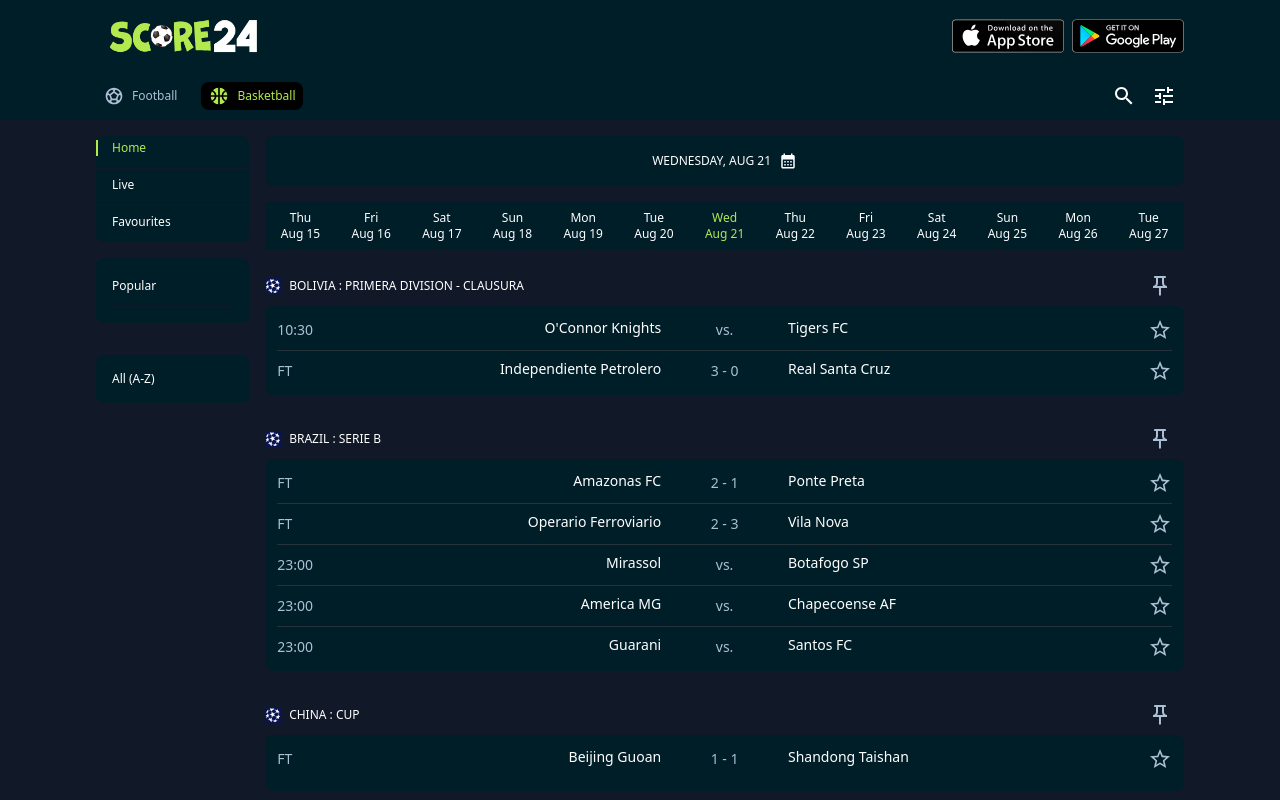
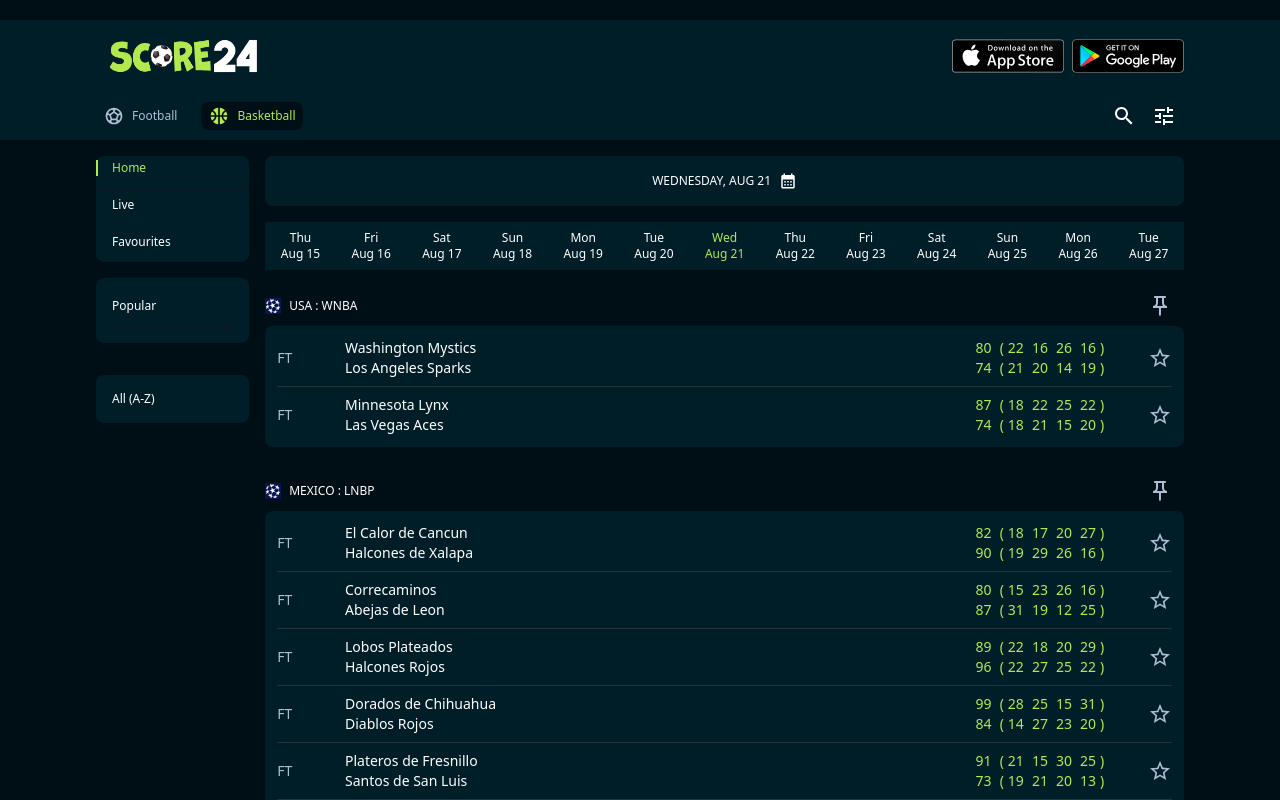
Before and after one commit to rilwanat/score24, a React (Create React App) app: page / in a window 1280 px wide. Both pictures are taken after a click on the element "Basketball". Shown: the top 800 px of the page. Built offline with nearby package versions, Linux system fonts and the light colour scheme.

Commit message:
update basketball

```diff
--- a/src/components/main/ComponentBasketball.jsx
+++ b/src/components/main/ComponentBasketball.jsx
@@ -1,139 +1,270 @@
-import React, { useState, useEffect, useRef } from 'react';
+import React, { useState } from 'react';
 import { useNavigate } from 'react-router-dom';
 
 import CalendarMonthIcon from '@mui/icons-material/CalendarMonth';
-
 import PushPinOutlinedIcon from '@mui/icons-material/PushPinOutlined';
 import StarBorderIcon from '@mui/icons-material/StarBorder';
 
 import competitionImage from '../../assets/svg/1x1.svg';
 
-
-export default function ComponentBasketball({  }) {
+export default function ComponentBasketball() {
   const navigate = useNavigate();
-
 
   const matchData = [
     {
-      time: "10:30",
-      homeTeam: "O'Connor Knights",
-      awayTeam: "Tigers FC",
-      matchType: "Result Only",
-      competition: "Bolivia : Primera Division - Clausura",
+      time: "FT",
+      homeTeam: "Washington Mystics",
+      awayTeam: "Los Angeles Sparks",
+      competition: "USA : WNBA",
       status: "FT",
-      homeScore: "3",
-      awayScore: "0",
+      scores: {
+        home: {
+          total: 80,
+          firstQuarter: 22,
+          secondQuarter: 16,
+          thirdQuarter: 26,
+          fourthQuarter: 16,
+        },
+        away: {
+          total: 74,
+          firstQuarter: 21,
+          secondQuarter: 20,
+          thirdQuarter: 14,
+          fourthQuarter: 19,
+        },
+      },
     },
     {
       time: "FT",
-      homeTeam: "Independiente Petrolero",
-      awayTeam: "Real Santa Cruz",
-      competition: "Bolivia : Primera Division - Clausura",
+      homeTeam: "Minnesota Lynx",
+      awayTeam: "Las Vegas Aces",
+      competition: "USA : WNBA",
       status: "FT",
-      homeScore: "3",
-      awayScore: "0",
+      scores: {
+        home: {
+          total: 87,
+          firstQuarter: 18,
+          secondQuarter: 22,
+          thirdQuarter: 25,
+          fourthQuarter: 22,
+        },
+        away: {
+          total: 74,
+          firstQuarter: 18,
+          secondQuarter: 21,
+          thirdQuarter: 15,
+          fourthQuarter: 20,
+        },
+      },
     },
     {
       time: "FT",
-      homeTeam: "Amazonas FC",
-      awayTeam: "Ponte Preta",
-      competition: "Brazil : Serie B",
+      homeTeam: "El Calor de Cancun",
+      awayTeam: "Halcones de Xalapa",
+      competition: "Mexico : LNBP",
       status: "FT",
-      homeScore: "2",
-      awayScore: "1",
+      scores: {
+        home: {
+          total: 82,
+          firstQuarter: 18,
+          secondQuarter: 17,
+          thirdQuarter: 20,
+          fourthQuarter: 27,
+        },
+        away: {
+          total: 90,
+          firstQuarter: 19,
+          secondQuarter: 29,
+          thirdQuarter: 26,
+          fourthQuarter: 16,
+        },
+      },
     },
     {
       time: "FT",
-      homeTeam: "Operario Ferroviario",
-      awayTeam: "Vila Nova",
-      competition: "Brazil : Serie B",
+      homeTeam: "Correcaminos",
+      awayTeam: "Abejas de Leon",
+      competition: "Mexico : LNBP",
       status: "FT",
-      homeScore: "2",
-      awayScore: "3",
+      scores: {
+        home: {
+          total: 80,
+          firstQuarter: 15,
+          secondQuarter: 23,
+          thirdQuarter: 26,
+          fourthQuarter: 16,
         },
-    {
-      time: "23:00",
-      homeTeam: "Mirassol",
-      awayTeam: "Botafogo SP",
-      competition: "Brazil : Serie B",
-      status: "Upcoming",
-      homeScore: null,
-      awayScore: null,
+        away: {
+          total: 87,
+          firstQuarter: 31,
+          secondQuarter: 19,
+          thirdQuarter: 12,
+          fourthQuarter: 25,
         },
-    {
-      time: "23:00",
-      homeTeam: "America MG",
-      awayTeam: "Chapecoense AF",
-      competition: "Brazil : Serie B",
-      status: "Upcoming",
-      homeScore: null,
-      awayScore: null,
       },
-    {
-      time: "23:00",
-      homeTeam: "Guarani",
-      awayTeam: "Santos FC",
-      competition: "Brazil : Serie B",
-      status: "Upcoming",
-      homeScore: null,
-      awayScore: null,
     },
     {
       time: "FT",
-      homeTeam: "Beijing Guoan",
-      awayTeam: "Shandong Taishan",
-      competition: "China : Cup",
+      homeTeam: "Lobos Plateados",
+      awayTeam: "Halcones Rojos",
+      competition: "Mexico : LNBP",
       status: "FT",
-      homeScore: "1",
-      awayScore: "1",
+      scores: {
+        home: {
+          total: 89,
+          firstQuarter: 22,
+          secondQuarter: 18,
+          thirdQuarter: 20,
+          fourthQuarter: 29,
+        },
+        away: {
+          total: 96,
+          firstQuarter: 22,
+          secondQuarter: 27,
+          thirdQuarter: 25,
+          fourthQuarter: 22,
+        },
+      },
     },
     {
-      time: "15:00",
-      homeTeam: "FC Porto",
-      awayTeam: "Sporting CP",
-      competition: "Portugal : Primeira Liga",
+      time: "FT",
+      homeTeam: "Dorados de Chihuahua",
+      awayTeam: "Diablos Rojos",
+      competition: "Mexico : LNBP",
       status: "FT",
-      homeScore: "1",
-      awayScore: "1",
+      scores: {
+        home: {
+          total: 99,
+          firstQuarter: 28,
+          secondQuarter: 25,
+          thirdQuarter: 15,
+          fourthQuarter: 31,
+        },
+        away: {
+          total: 84,
+          firstQuarter: 14,
+          secondQuarter: 27,
+          thirdQuarter: 23,
+          fourthQuarter: 20,
+        },
+      },
     },
     {
-      time: "20:00",
-      homeTeam: "Napoli",
-      awayTeam: "AC Milan",
-      competition: "Italy : Serie A",
-      status: "Upcoming",
-      homeScore: null,
-      awayScore: null,
+      time: "FT",
+      homeTeam: "Plateros de Fresnillo",
+      awayTeam: "Santos de San Luis",
+      competition: "Mexico : LNBP",
+      status: "FT",
+      scores: {
+        home: {
+          total: 91,
+          firstQuarter: 21,
+          secondQuarter: 15,
+          thirdQuarter: 30,
+          fourthQuarter: 25,
+        },
+        away: {
+          total: 73,
+          firstQuarter: 19,
+          secondQuarter: 21,
+          thirdQuarter: 20,
+          fourthQuarter: 13,
+        },
+      },
     },
     {
-      time: "18:30",
-      homeTeam: "Paris Saint-Germain",
-      awayTeam: "Marseille",
-      competition: "France : Ligue 1",
+      time: "FT",
+      homeTeam: "Freseros",
+      awayTeam: "Soles de Mexicali",
+      competition: "Mexico : LNBP",
       status: "FT",
-      homeScore: "2",
-      awayScore: "0",
+      scores: {
+        home: {
+          total: 94,
+          firstQuarter: 24,
+          secondQuarter: 32,
+          thirdQuarter: 16,
+          fourthQuarter: 22,
+        },
+        away: {
+          total: 83,
+          firstQuarter: 24,
+          secondQuarter: 21,
+          thirdQuarter: 17,
+          fourthQuarter: 21,
+        },
+      },
     },
     {
-      time: "21:00",
-      homeTeam: "Real Madrid",
-      awayTeam: "Atletico Madrid",
-      competition: "Spain : LaLiga",
-      status: "Upcoming",
-      homeScore: null,
-      awayScore: null,
+      time: "FT",
+      homeTeam: "Mineros de Zacatecas",
+      awayTeam: "Fuerza Regia de Monterrey",
+      competition: "Mexico : LNBP",
+      status: "FT",
+      scores: {
+        home: {
+          total: 88,
+          firstQuarter: 24,
+          secondQuarter: 18,
+          thirdQuarter: 26,
+          fourthQuarter: 20,
+        },
+        away: {
+          total: 66,
+          firstQuarter: 18,
+          secondQuarter: 18,
+          thirdQuarter: 10,
+          fourthQuarter: 20,
+        },
+      },
     },
     {
-      time: "16:00",
-      homeTeam: "Ajax",
-      awayTeam: "Feyenoord",
-      competition: "Netherlands : Eredivisie",
+      time: "FT",
+      homeTeam: "Panteras de Aguascalientes",
+      awayTeam: "Astros de Jalisco",
+      competition: "Mexico : LNBP",
       status: "FT",
-      homeScore: "2",
-      awayScore: "2",
+      scores: {
+        home: {
+          total: 86,
+          firstQuarter: 14,
+          secondQuarter: 22,
+          thirdQuarter: 20,
+          fourthQuarter: 30,
+        },
+        away: {
+          total: 81,
+          firstQuarter: 27,
+          secondQuarter: 28,
+          thirdQuarter: 13,
+          fourthQuarter: 13,
+        },
+      },
+    },
+    {
+      time: "11:00",
+      homeTeam: "Rain or Shine Elasto Painters",
+      awayTeam: "Barangay Ginebra San Miguel",
+      competition: "Philippines : Governors Cup Grp. B",
+      status: "Upcoming",
+      scores: {
+        home: {
+          total: null,
+          firstQuarter: null,
+          secondQuarter: null,
+          thirdQuarter: null,
+          fourthQuarter: null,
+        },
+        away: {
+          total: null,
+          firstQuarter: null,
+          secondQuarter: null,
+          thirdQuarter: null,
+          fourthQuarter: null,
+        },
+      },
     },
   ];
-
 
   const matchesGroupedByCompetition = matchData.reduce((acc, match) => {
     if (!acc[match.competition]) {
@@ -143,66 +274,82 @@
     return acc;
   }, {});
 
-
   const [currentPageName, setCurrentPageName] = useState("Home");
-
 
   return (
     <>
       <div className="space-y-4">
         {Object.keys(matchesGroupedByCompetition).map((competition) => (
-                <div key={competition} className=" w-full py-2 my-4">
+          <div key={competition} className="w-full py-2 my-4">
             <div className='flex justify-between'>
               <div className='flex items-center w-full'>
                 <img src={competitionImage} alt="Competition Image" className="mr-2 w-4" />
                 <p className="text-xs text-white">{competition.toUpperCase()}</p>
               </div>
-                    <div className='flex justify-end  mx-3' style={{ width: '60px' }}>
-                      <PushPinOutlinedIcon className="cursor-pointer text-scMenuText" style={{  }}/>
+              <div className='flex justify-end mx-3' style={{ width: '60px' }}>
+                <PushPinOutlinedIcon className="cursor-pointer text-scMenuText hover:text-scGreen" />
+              </div>
             </div>
 
-                    </div>
-                    <div className="space-y-2 mt-2
-                    bg-scBackground rounded-lg p-3
-                    ">
+            <div className="space-y-2 mt-2 bg-scBackground rounded-lg p-3">
               {matchesGroupedByCompetition[competition].map((match, index) => (
-                        <div key={index} className="text-scMenuText mb-2 ">
-                          <div className='flex '>
-                            <p  className="flex items-center justify-start " style={{ width: '60px' }}>{match.time}</p>
-
-                            <div className='md:flex w-full justify-center mx-4 hidden'>
-                              <div className='flex w-4/12 md:w-5/12 justify-end'><p className='text-white text-right'>{match.homeTeam}</p></div>
-                              <div className='flex w-5/12 md:w-2/12 justify-center items-center'>
-                                <p className='mx-8 text-center'>{match.time == 'FT' ? match.homeScore : ''} {match.time != 'FT' ? 'vs.' : '-'} {match.time == 'FT' ? match.awayScore : ''}</p>
-                              </div>
-                              <div className='flex w-4/12 md:w-5/12 justify-start'><p className='text-white  text-left'>{match.awayTeam}</p></div>
-                            </div>
-
-                            <div className='md:hidden flex flex-col w-full px-2 mx-2 '>
+                <div key={index} className="text-scMenuText cursor-pointer">
+                  <div className='flex'>
+                    <p className="flex items-center justify-start" style={{ width: '60px' }}>{match.time}</p>
+                    <div className='flex flex-col w-full px-2 mx-2'>
                       <div className='flex w-full justify-between'>
                         <p className='text-white'>{match.homeTeam}</p>
-                                <p className='text-center'>{match.time == 'FT' ? match.homeScore : ''}</p>
+
+                        {/* <p className='text-center text-scGreen'>{match.time === 'FT' ? match.homeScore : ''}</p> */}
+                        <div className='flex text-center text-scGreen'>
+                          {match.status === 'FT' && (
+                            <>
+                              <p className='mr-2'>{match.scores.home.total}</p>
+                              <p>(</p>
+                              <p className='mx-1'>{match.scores.home.firstQuarter}</p>
+                              <p className='mx-1'>{match.scores.home.secondQuarter}</p>
+                              <p className='mx-1'>{match.scores.home.thirdQuarter}</p>
+                              <p className='mx-1'>{match.scores.home.fourthQuarter}</p>
+                              <p>)</p>
+
+                            </>
+                          )}
+                        </div>
                       </div>
                       <div className='flex w-full justify-between'>
                         <p className='text-white'>{match.awayTeam}</p>
-                                <p className='text-center'>{match.time == 'FT' ? match.awayScore : ''}</p>
+
+                        {/* <p className='text-center text-scGreen'>{match.time === 'FT' ? match.awayScore : ''}</p> */}
+                        <div className='flex text-center text-scGreen'>
+                          {match.status === 'FT' && (
+                            <>
+                              <p className='mr-2'>{match.scores.away.total}</p>
+                              <p>(</p>
+                              <p className='mx-1'>{match.scores.away.firstQuarter}</p>
+                              <p className='mx-1'>{match.scores.away.secondQuarter}</p>
+                              <p className='mx-1'>{match.scores.away.thirdQuarter}</p>
+                              <p className='mx-1'>{match.scores.away.fourthQuarter}</p>
+                              <p>)</p>
+
+                            </>
+                          )}
                         </div>
-
                       </div>
-
-                            <p  className="cursor-pointer flex  items-center justify-end  " style={{ width: '60px' }}><StarBorderIcon /> </p>
                     </div>
-
-                          {/* Conditionally render the <hr /> if it's not the last item */}
+                    <p className="cursor-pointer flex items-center justify-end" style={{ width: '60px' }}>
+                      <StarBorderIcon className='hover:text-scGreen' />
+                    </p>
+                  </div>
                   {index !== matchesGroupedByCompetition[competition].length - 1 && (
                     <hr className="border-1 border-scHr mt-2" />
                   )}
                 </div>
               ))}
             </div>
+
+
           </div>
         ))}
-
       </div>
     </>
   );
--- a/src/components/main/MainContent.jsx
+++ b/src/components/main/MainContent.jsx
@@ -205,7 +205,7 @@
 
 
   return (
-    <div className='bg-gray-900 scDarkBackground
+    <div className='bg-scDarkerBackground
     px-4 md:px-4 lg:px-16 xl:px-24 2xl:px-80 py-4
     flex flex-col md:flex-row '>
 
--- /dev/null
+++ b/src/components/main/MarqueeText.jsx
@@ -0,0 +1,14 @@
+import React from "react";
+import "./cssFx/MarqueeText.css"; // Import the CSS for animations
+
+const MarqueeText = ({ text }) => {
+  return (
+    <div className="scroll-container px-8 md:px-4 lg:px-16 xl:px-24 2xl:px-80 flex items-center bg-scDarkerBackground text-white">
+      <div className="scroll-text">
+        {text}
+      </div>
+    </div>
+  );
+};
+
+export default MarqueeText;
--- /dev/null
+++ b/src/components/main/cssFx/MarqueeText.css
@@ -0,0 +1,41 @@
+.scroll-container {
+    overflow: hidden;
+    white-space: nowrap;
+    position: relative;
+    width: 100%;
+  }
+
+  .scroll-text-wrapper {
+    display: flex;
+    align-items: center;
+    width: 100%;
+  }
+
+  .scroll-text {
+    display: inline-block;
+    white-space: nowrap;
+    animation: scroll-left 15s linear infinite; /* Adjust the duration to control speed */
+  }
+
+  /* Ensure the animation covers the full width of the container */
+  @keyframes scroll-left {
+    from {
+      transform: translateX(125%); /* Start fully off-screen to the right */
+    }
+    to {
+      transform: translateX(-125%); /* Move completely off-screen to the left */
+    }
+  }
+
+  /* Adjustments for different screen sizes */
+  @media (max-width: 640px) { /* Mobile screens */
+    .scroll-text {
+      animation: scroll-left 60s linear infinite; /* Faster animation for smaller screens */
+    }
+  }
+
+  @media (min-width: 1280px) { /* Extra-large screens */
+    .scroll-text {
+      animation: scroll-left 60s linear infinite; /* Slower animation for larger screens */
+    }
+  }
--- a/src/components/main/navbar/Header.jsx
+++ b/src/components/main/navbar/Header.jsx
@@ -3,6 +3,9 @@
 
 import HeaderHead from './HeaderHead';
 import MobileNavbar from './MobileNavbar';
+
+import MarqueeTextContainer from "./MarqueeTextContainer";
+
 
 export default function Header({ setCategory, currentCategory }) {
   const navigate = useNavigate();
@@ -21,6 +24,7 @@
 
   return (
     <div>
+      <MarqueeTextContainer />
       <div>
         {isMobile ? <MobileNavbar setCategory={setCategory} currentCategory={currentCategory}/> : <div></div>}
       </div>
--- a/src/components/main/navbar/HeaderHead.jsx
+++ b/src/components/main/navbar/HeaderHead.jsx
@@ -27,6 +27,8 @@
 
   return (
     <>
+
+
       <div className='px-8 md:px-4 lg:px-16 xl:px-24 2xl:px-80 py-4 flex flex-col md:flex-row justify-between items-center'>
         <div className="flex items-center">
           <img
@@ -51,9 +53,9 @@
 
       <div className='px-8 md:px-4 lg:px-16 xl:px-24 2xl:px-80 py-1 flex flex-col md:flex-row items-center justify-between'>
         <div className='flex'>
-          <div className={`flex mr-4 cursor-pointer items-center px-2 py-1 ${currentCategory === 'Football' ? 'rounded-lg bg-black ' : ''}`} onClick={() => setCategory("Football")}><SportsSoccerIcon className='mr-2' style={{ width: '20px', height: '20px', color: currentCategory === 'Football' ? '#B3E94E' : '#ACBFD5' }}/> <p className={`text-xs ${currentCategory === 'Football' ? 'text-scGreen' : 'text-scMenuText'}`}>Football</p></div>
+          <div className={`flex mr-4 cursor-pointer items-center px-2 py-1 ${currentCategory === 'Football' ? 'rounded-lg bg-scDarkerBackground ' : ''}`} onClick={() => setCategory("Football")}><SportsSoccerIcon className='mr-2' style={{ width: '20px', height: '20px', color: currentCategory === 'Football' ? '#B3E94E' : '#ACBFD5' }}/> <p className={`text-xs ${currentCategory === 'Football' ? 'text-scGreen' : 'text-scMenuText'}`}>Football</p></div>
           {/* <div className='flex mr-4 cursor-pointer items-center' onClick={setCategory("Tennis")}><SportsTennisIcon className='mr-2' style={{ width: '20px', height: '20px', color: '#ACBFD5' }}/> <p className='text-xs text-scMenuText'>Tennis</p></div> */}
-          <div className={`flex mr-4 cursor-pointer items-center  px-2 py-1 ${currentCategory === 'Basketball' ? 'rounded-lg bg-black ' : ''}`} onClick={() => setCategory("Basketball")}><SportsBasketballIcon className='mr-2' style={{ width: '20px', height: '20px', color: currentCategory === 'Basketball' ? '#B3E94E' : '#ACBFD5' }}/> <p className={`text-xs ${currentCategory === 'Basketball' ? 'text-scGreen' : 'text-scMenuText'}`}>Basketball</p></div>
+          <div className={`flex mr-4 cursor-pointer items-center  px-2 py-1 ${currentCategory === 'Basketball' ? 'rounded-lg bg-scDarkerBackground ' : ''}`} onClick={() => setCategory("Basketball")}><SportsBasketballIcon className='mr-2' style={{ width: '20px', height: '20px', color: currentCategory === 'Basketball' ? '#B3E94E' : '#ACBFD5' }}/> <p className={`text-xs ${currentCategory === 'Basketball' ? 'text-scGreen' : 'text-scMenuText'}`}>Basketball</p></div>
           {/* <div className='flex mr-4 cursor-pointer items-center' onClick={setCategory("Hockey")}><SportsHockeyIcon className='mr-2' style={{ width: '20px', height: '20px', color: '#ACBFD5' }}/> <p className='text-xs text-scMenuText'>Hockey</p></div> */}
           {/* <div className='flex mr-4 cursor-pointer items-center' onClick={setCategory("Rugby")}><SportsRugbyIcon className='mr-2' style={{ width: '20px', height: '20px', color: '#ACBFD5' }}/> <p className='text-xs text-scMenuText'>Rugby</p></div> */}
           {/* <div className='flex mr-4 cursor-pointer items-center' onClick={setCategory("Cricket")}><SportsCricketIcon  className='mr-2' style={{ width: '20px', height: '20px', color: '#ACBFD5' }}/> <p className='text-xs text-scMenuText'>Cricket</p></div> */}
--- /dev/null
+++ b/src/components/main/navbar/MarqueeTextContainer.jsx
@@ -0,0 +1,34 @@
+import React, { useEffect, useState } from "react";
+import "../cssFx/MarqueeText.css"; // Import the CSS for animations
+
+const MarqueeTextContainer = () => {
+    const sampleTexts = [
+        "Welcome to Score24!",
+        "Live Scores & Updates 24/7!",
+        "Catch all the latest game highlights!",
+        "Exclusive deals on sports gear!",
+        "Upcoming matches: Check our schedule!",
+        "Get real-time notifications for your favorite teams!"
+      ];
+
+
+  const [text, setText] = useState("");
+
+  useEffect(() => {
+    // Concatenate the texts with a separator
+    const concatenatedText = sampleTexts.join("\u00A0\u00A0\u00A0 • \u00A0\u00A0\u00A0");
+    setText(concatenatedText);
+  }, []);
+
+  return (
+    <div className="scroll-container px-8 md:px-4 lg:px-16 xl:px-24 2xl:px-80 flex items-center bg-scDarkerBackground text-white">
+      <div className="scroll-text-wrapper">
+        <div className="scroll-text ">
+          {text}
+        </div>
+      </div>
+    </div>
+  );
+};
+
+export default MarqueeTextContainer;
--- a/tailwind.config.js
+++ b/tailwind.config.js
@@ -7,6 +7,7 @@
     extend: {
       colors: {
         scBackground: '#001E28',
+        scDarkerBackground: '#000F16',
         scMenuText: '#ACBFD5',
         scHr: '#26313A',
         scGreen: '#B3E94E',
```
Also changed, not shown: src/components/main/navbar/MobileNavbar.jsx (+17 -6 lines). Lines whose indentation alone changed are shown as unchanged.
